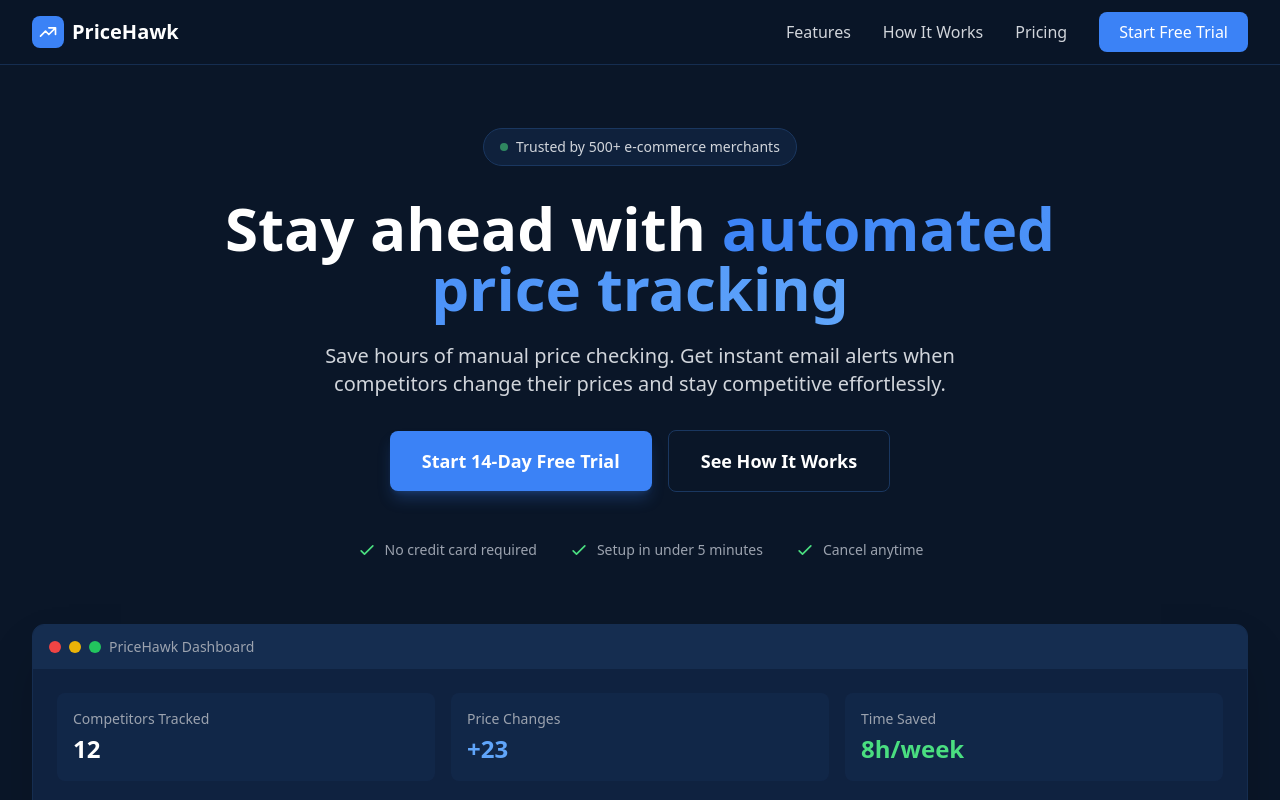
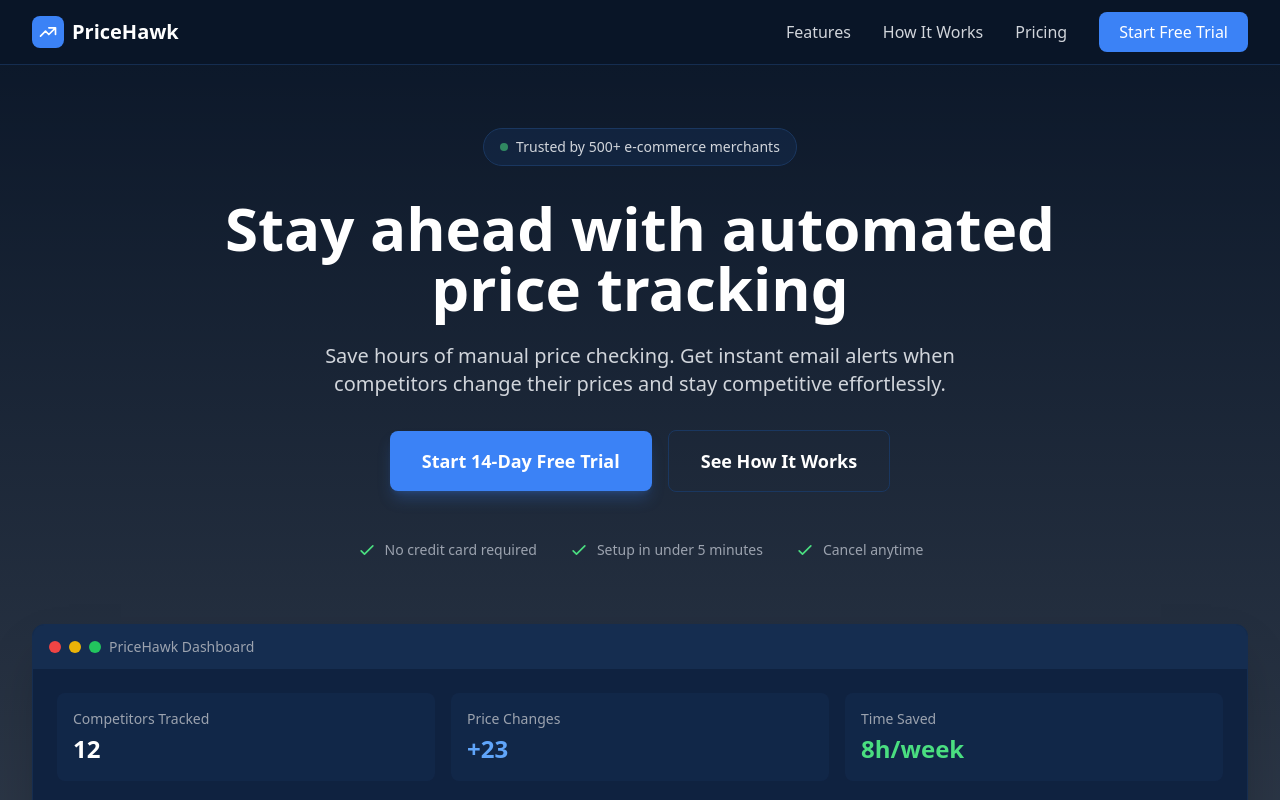
Before and after one commit to INDEX-prog/pricehawk, a Next.js app: page / in a window 1280 px wide. Shown: the top 800 px of the page. Built offline with nearby package versions, Linux system fonts and the light colour scheme.

Commit message:
feat: initial project

```diff
--- a/app/globals.css
+++ b/app/globals.css
@@ -2,19 +2,57 @@
 @tailwind components;
 @tailwind utilities;
 
-html {
-  scroll-behavior: smooth;
+:root {
+  --foreground-rgb: 15, 23, 42;
+  --background-start-rgb: 255, 255, 255;
+  --background-end-rgb: 248, 250, 252;
 }
 
 body {
-  font-family: system-ui, -apple-system, BlinkMacSystemFont, 'Segoe UI', Roboto, sans-serif;
+  color: rgb(var(--foreground-rgb));
+  background: linear-gradient(
+      to bottom,
+      transparent,
+      rgb(var(--background-end-rgb))
+    )
+    rgb(var(--background-start-rgb));
 }
 
 @layer utilities {
-  .text-gradient {
-    background: linear-gradient(135deg, #3b82f6 0%, #60a5fa 100%);
-    -webkit-background-clip: text;
-    -webkit-text-fill-color: transparent;
-    background-clip: text;
+  .text-balance {
+    text-wrap: balance;
   }
 }
+
+@layer base {
+  html {
+    scroll-behavior: smooth;
+  }
+}
+
+/* Custom animations */
+@keyframes float {
+  0%, 100% {
+    transform: translateY(0px);
+  }
+  50% {
+    transform: translateY(-10px);
+  }
+}
+
+@keyframes pulse-glow {
+  0%, 100% {
+    box-shadow: 0 0 20px rgba(14, 165, 233, 0.3);
+  }
+  50% {
+    box-shadow: 0 0 40px rgba(14, 165, 233, 0.6);
+  }
+}
+
+.animate-float {
+  animation: float 3s ease-in-out infinite;
+}
+
+.animate-pulse-glow {
+  animation: pulse-glow 2s ease-in-out infinite;
+}
```
